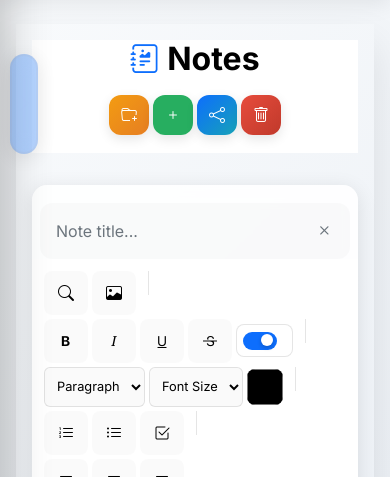
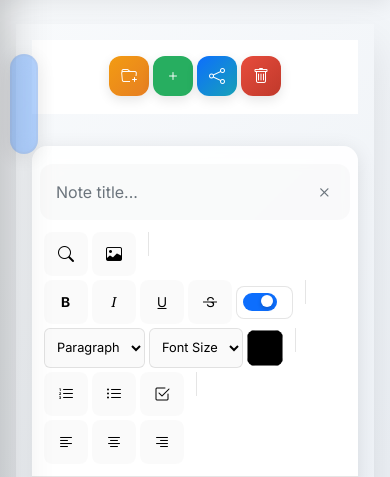
Before and after one commit to francisnguyenanh/eikitomobe, a Flask app: page /ever_note in a window 390 px wide. Shown: the part 66-543 px from the top of the page. Run offline with Flask 3, Linux system fonts and the light colour scheme; the visitor is signed in with stand-in values (Sample User, id 1); data comes from the database, SQL or seed files in the repository; data that the repository does not hold is empty; some libraries are stand-ins or nearby versions.

Commit message:
Refactor note header and sidebar styles for improved layout; adjust dimensions, overflow properties, and scrollbar behavior

```diff
--- a/templates/Memo/ever_note.html
+++ b/templates/Memo/ever_note.html
@@ -6,10 +6,6 @@
     <!-- Header -->
     <div class="note-header">
         <div class="header-left">
-            <h1 class="note-title">
-                <i class="bi bi-journal-richtext"></i>
-                Notes
-            </h1>
             <span id="save-status" class="save-indicator">
                 <i class="bi bi-cloud-check-fill"></i>
                 <span class="save-text">Saved</span>
@@ -1728,70 +1727,17 @@
 
 
 }
-// ... existing code ...
+
 @media (max-width: 768px) {
-    /* ... existing mobile styles ... */
-
-    /* ===== SCROLLBAR MÀU SẮC CHO MOBILE ===== */
+    .notes-section {
+        overflow: visible; /* Change from 'hidden' to 'visible' */
+    }
+
     .note-list {
-        min-height: 200vh !important; /* Force scrollbar xuất hiện */
-        background: red !important; /* Để thấy vùng scroll */
-    }
-
-    /* Scrollbar cho note-list - Màu xanh dương */
-    .note-list::-webkit-scrollbar {
-        width: 12px !important; /* Tăng từ 10px lên 12px */
-        height: 12px !important;
-    }
-
-    .note-list::-webkit-scrollbar-track {
-        background:rgb(227, 16, 16) !important; /* Nền xanh nhạt */
-        border-radius: 6px !important;
-        border: 1px solid #bbdefb !important;
-        margin: 4px 0 !important; /* Thêm margin cho track */
-    }
-
-    .note-list::-webkit-scrollbar-thumb {
-        background: linear-gradient(180deg, #2196f3, #1976d2) !important; /* Gradient xanh */
-        border-radius: 6px !important;
-        border: 1px solid #1565c0 !important;
-        box-shadow: inset 0 1px 0 rgba(255,255,255,0.3) !important;
-        min-height: 30px !important;
-    }
-
-    .note-list::-webkit-scrollbar-thumb:hover {
-        background: linear-gradient(180deg, #1976d2, #0d47a1) !important; /* Xanh đậm khi hover */
-    }
-
-    /* Scrollbar cho folder-tree - Màu xanh lá */
-    #folder-tree::-webkit-scrollbar {
-        width: 10px !important;
-        height: 10px !important;
-    }
-
-    #folder-tree::-webkit-scrollbar-track {
-        background: #e8f5e8 !important; /* Nền xanh lá nhạt */
-        border-radius: 6px !important;
-        border: 1px solid #c8e6c9 !important;
-    }
-
-    #folder-tree::-webkit-scrollbar-thumb {
-        background: linear-gradient(180deg, #4caf50, #388e3c) !important; /* Gradient xanh lá */
-        border-radius: 6px !important;
-        border: 1px solid #2e7d32 !important;
-        box-shadow: inset 0 1px 0 rgba(255,255,255,0.3) !important;
-    }
-
-    #folder-tree::-webkit-scrollbar-thumb:hover {
-        background: linear-gradient(180deg, #388e3c, #1b5e20) !important; /* Xanh lá đậm khi hover */
-    }
-
-    /* ============================================ */
-
-    /* ... existing mobile styles ... */
-}
-// ... existing code ...
-
+        overflow-y: scroll !important; /* Force scrolling */
+        max-height: 50vh; /* Ensure a fixed height to enable scrolling */
+    }
+}
 </style>
 
 <script>
```
Also changed, not shown: other parts of templates/Memo/ever_note.html (+25 -22 lines).
